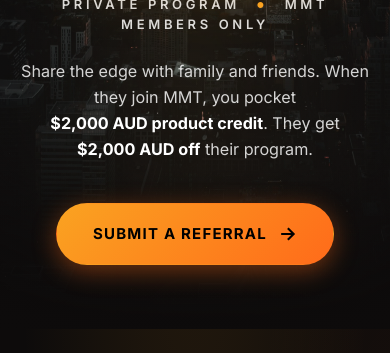
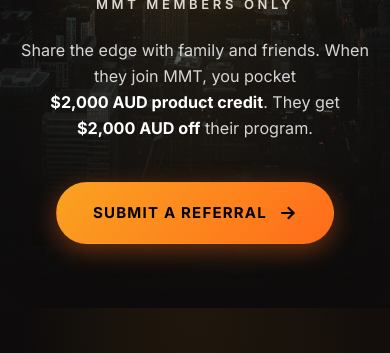
Before and after one commit to makemoneytrading/mmt-referrals-site, a plain HTML site: page index.html in a window 390 px wide. Shown: the part 304-657 px from the top of the page. Drawn offline with Linux system fonts and the light colour scheme.

Commit message:
Hide PRIVATE PROGRAM on mobile so subheader stays on one line

```diff
--- a/index.html
+++ b/index.html
@@ -64,7 +64,7 @@
       <span class="hero__line hero__line--white">REFER A FRIEND</span>
       <span class="hero__line hero__line--orange">GET $2<span class="hero__comma">,</span>000</span>
     </h1>
-    <div class="hero__sub">PRIVATE PROGRAM <span class="hero__dot">●</span> MMT MEMBERS ONLY</div>
+    <div class="hero__sub"><span class="hero__sub-private">PRIVATE PROGRAM <span class="hero__dot">●</span> </span>MMT MEMBERS ONLY</div>
     <p class="hero__desc">
       Share the edge with family and friends. When they join MMT, you pocket <strong>$2,000 AUD product credit</strong>. They get <strong>$2,000 AUD off</strong> their program.
     </p>
--- a/style.css
+++ b/style.css
@@ -436,6 +436,11 @@ a, button, input, textarea {
   margin: 0 10px;
   font-size: 8px;
   vertical-align: middle;
+}
+
+/* Hide "PRIVATE PROGRAM •" on mobile so the subheader stays on one line */
+@media (max-width: 640px) {
+  .hero__sub-private { display: none; }
 }
 
 .hero__desc {
```
